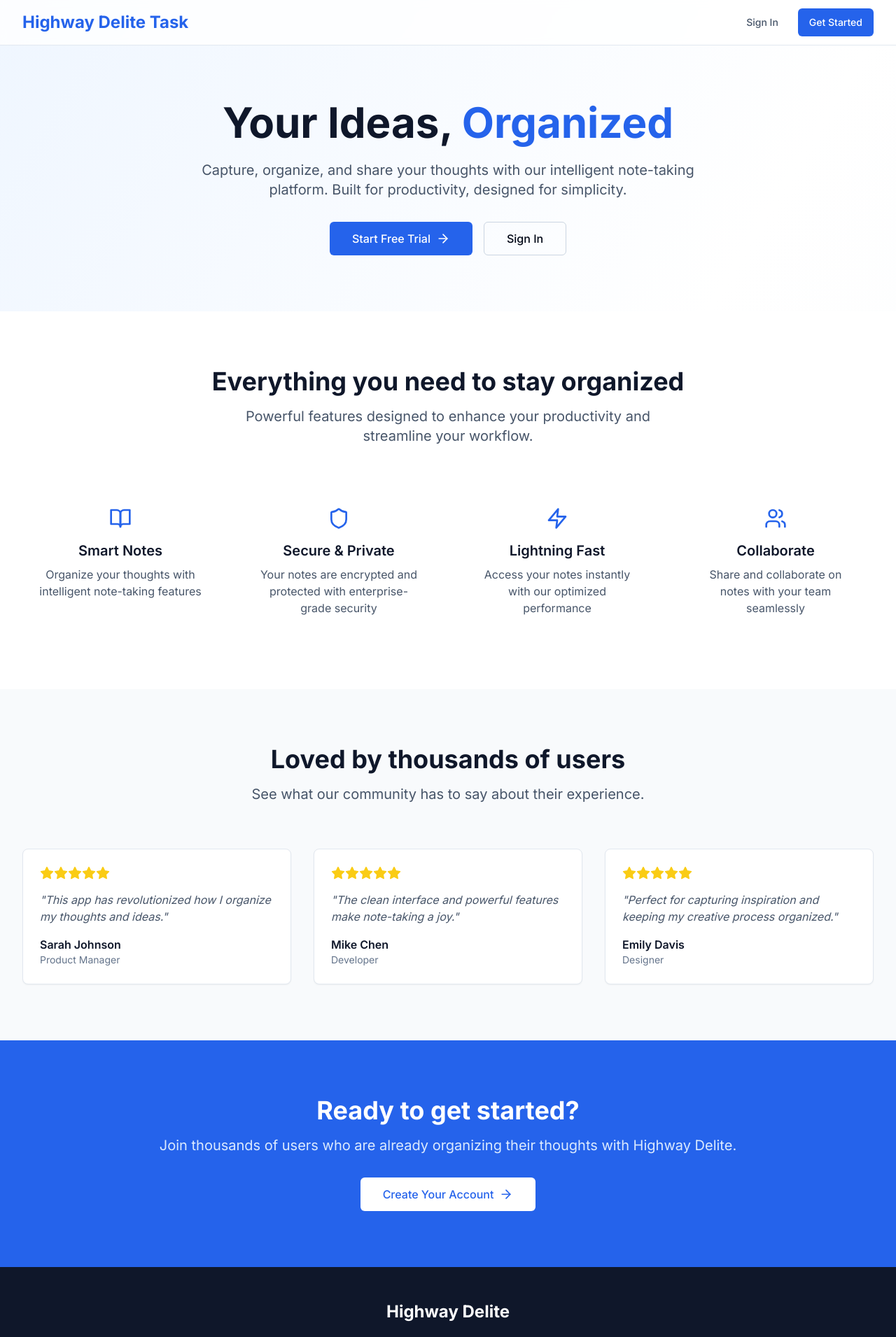
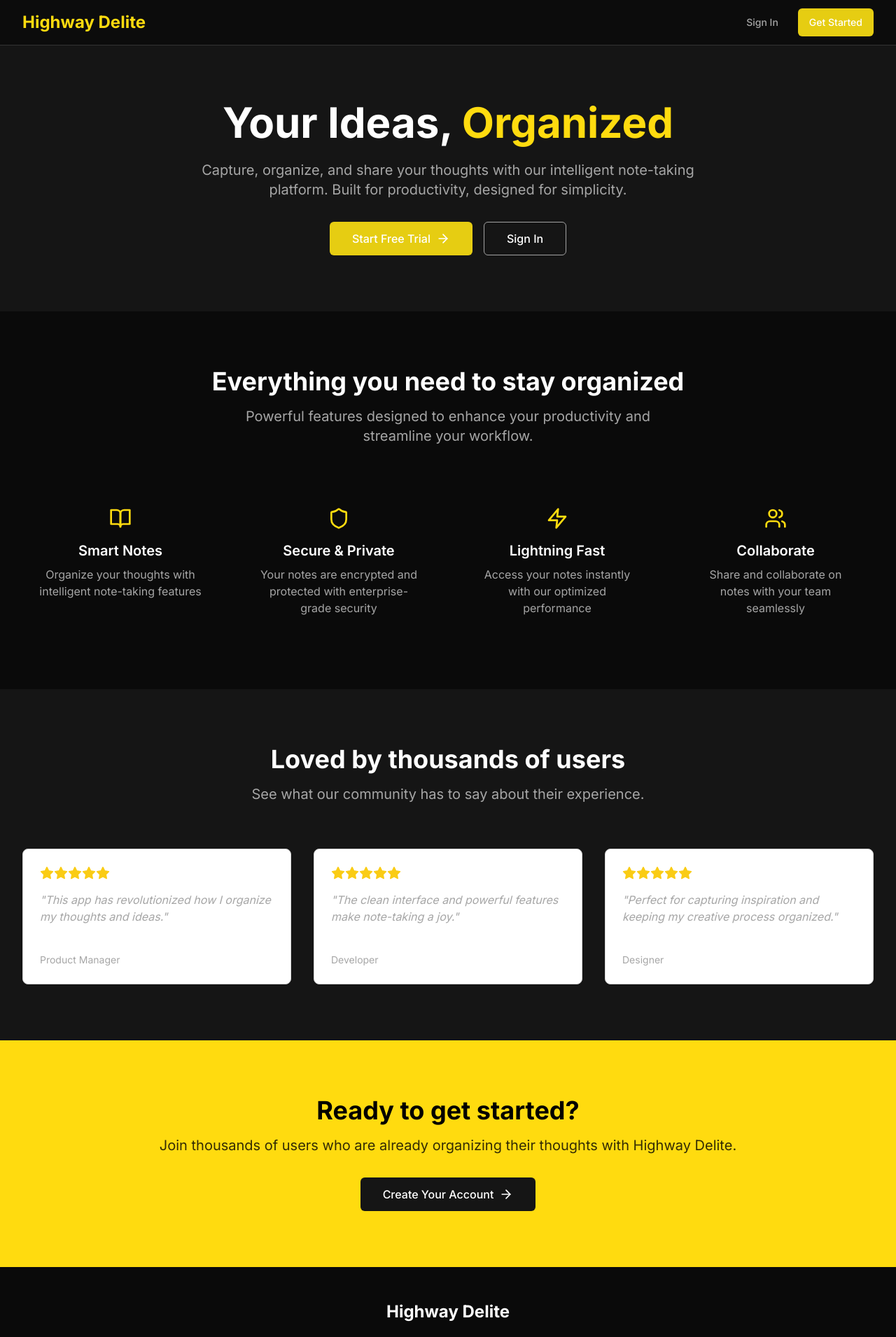
Before and after one commit to JaYRaNa213/highway-delite-Assignment, a React (Vite) app in the folder frontend/: page / in a window 1280 px wide. Shown: the top 1911 px of the page at 70% size. Built offline with nearby package versions, Linux system fonts and the light colour scheme; no server answers.

Commit message:
colour chages in

```diff
--- a/frontend/src/index.css
+++ b/frontend/src/index.css
@@ -4,25 +4,25 @@
 
 @layer base {
   :root {
-    --background: 0 0% 100%;
-    --foreground: 222.2 84% 4.9%;
-    --card: 0 0% 100%;
-    --card-foreground: 222.2 84% 4.9%;
-    --popover: 0 0% 100%;
-    --popover-foreground: 222.2 84% 4.9%;
-    --primary: 221.2 83.2% 53.3%;
-    --primary-foreground: 210 40% 98%;
-    --secondary: 210 40% 96%;
-    --secondary-foreground: 222.2 84% 4.9%;
-    --muted: 210 40% 96%;
-    --muted-foreground: 215.4 16.3% 46.9%;
-    --accent: 210 40% 96%;
-    --accent-foreground: 222.2 84% 4.9%;
+    --background: 0 0% 8.2%; /* #151515 */
+    --foreground: 0 0% 100%;
+    --card: 0 0% 3.9%; /* #0a0a0a */
+    --card-foreground: 0 0% 100%;
+    --popover: 0 0% 3.9%;
+    --popover-foreground: 0 0% 100%;
+    --primary: 51 100% 53%; /* #ffe414 */
+    --primary-foreground: 0 0% 0%;
+    --secondary: 0 0% 15%;
+    --secondary-foreground: 0 0% 100%;
+    --muted: 0 0% 15%;
+    --muted-foreground: 0 0% 65%;
+    --accent: 0 0% 15%;
+    --accent-foreground: 0 0% 100%;
     --destructive: 0 84.2% 60.2%;
-    --destructive-foreground: 210 40% 98%;
-    --border: 214.3 31.8% 91.4%;
-    --input: 214.3 31.8% 91.4%;
-    --ring: 221.2 83.2% 53.3%;
+    --destructive-foreground: 0 0% 100%;
+    --border: 0 0% 20%;
+    --input: 0 0% 20%;
+    --ring: 51 100% 53%;
     --radius: 0.5rem;
   }
 
--- a/frontend/src/pages/Landing.tsx
+++ b/frontend/src/pages/Landing.tsx
@@ -7,22 +7,22 @@
 
   const features = [
     {
-      icon: <BookOpen className="h-8 w-8 text-primary-600" />,
+      icon: <BookOpen className="h-8 w-8 text-primary" />,
       title: "Smart Notes",
       description: "Organize your thoughts with intelligent note-taking features"
     },
     {
-      icon: <Shield className="h-8 w-8 text-primary-600" />,
+      icon: <Shield className="h-8 w-8 text-primary" />,
       title: "Secure & Private",
       description: "Your notes are encrypted and protected with enterprise-grade security"
     },
     {
-      icon: <Zap className="h-8 w-8 text-primary-600" />,
+      icon: <Zap className="h-8 w-8 text-primary" />,
       title: "Lightning Fast",
       description: "Access your notes instantly with our optimized performance"
     },
     {
-      icon: <Users className="h-8 w-8 text-primary-600" />,
+      icon: <Users className="h-8 w-8 text-primary" />,
       title: "Collaborate",
       description: "Share and collaborate on notes with your team seamlessly"
     }
@@ -50,20 +50,20 @@
   ];
 
   return (
-    <div className="min-h-screen bg-gradient-to-br from-primary-50 via-white to-secondary-50">
+    <div className="min-h-screen bg-background">
       {/* Navigation */}
-      <nav className="bg-white/80 backdrop-blur-sm border-b border-secondary-200 sticky top-0 z-50">
+      <nav className="bg-card/80 backdrop-blur-sm border-b border-border sticky top-0 z-50">
         <div className="max-w-7xl mx-auto px-4 sm:px-6 lg:px-8">
           <div className="flex justify-between items-center h-16">
             <div className="flex items-center">
               <div className="flex-shrink-0">
-                <h1 className="text-2xl font-bold text-primary-600">Highway Delite Task</h1>
+                <h1 className="text-2xl font-bold text-primary">Highway Delite</h1>
               </div>
             </div>
             <div className="flex items-center space-x-4">
               <button
                 onClick={() => navigate('/login')}
-                className="text-secondary-600 hover:text-secondary-900 px-3 py-2 rounded-md text-sm font-medium transition-colors"
+                className="text-muted-foreground hover:text-foreground px-3 py-2 rounded-md text-sm font-medium transition-colors"
               >
                 Sign In
               </button>
@@ -82,11 +82,11 @@
       <section className="relative py-20 px-4 sm:px-6 lg:px-8">
         <div className="max-w-7xl mx-auto">
           <div className="text-center">
-            <h1 className="text-4xl md:text-6xl font-bold text-secondary-900 mb-6">
+            <h1 className="text-4xl md:text-6xl font-bold text-foreground mb-6">
               Your Ideas,{' '}
-              <span className="text-primary-600">Organized</span>
+              <span className="text-primary">Organized</span>
             </h1>
-            <p className="text-xl text-secondary-600 mb-8 max-w-3xl mx-auto">
+            <p className="text-xl text-muted-foreground mb-8 max-w-3xl mx-auto">
               Capture, organize, and share your thoughts with our intelligent note-taking platform.
               Built for productivity, designed for simplicity.
             </p>
@@ -110,13 +110,13 @@
       </section>
 
       {/* Features Section */}
-      <section className="py-20 bg-white">
+      <section className="py-20 bg-card">
         <div className="max-w-7xl mx-auto px-4 sm:px-6 lg:px-8">
           <div className="text-center mb-16">
-            <h2 className="text-3xl md:text-4xl font-bold text-secondary-900 mb-4">
+            <h2 className="text-3xl md:text-4xl font-bold text-foreground mb-4">
               Everything you need to stay organized
             </h2>
-            <p className="text-xl text-secondary-600 max-w-2xl mx-auto">
+            <p className="text-xl text-muted-foreground max-w-2xl mx-auto">
               Powerful features designed to enhance your productivity and streamline your workflow.
             </p>
           </div>
@@ -127,10 +127,10 @@
                 <div className="flex justify-center mb-4">
                   {feature.icon}
                 </div>
-                <h3 className="text-xl font-semibold text-secondary-900 mb-2">
+                <h3 className="text-xl font-semibold text-foreground mb-2">
                   {feature.title}
                 </h3>
-                <p className="text-secondary-600">
+                <p className="text-muted-foreground">
                   {feature.description}
                 </p>
               </div>
@@ -140,13 +140,13 @@
       </section>
 
       {/* Testimonials Section */}
-      <section className="py-20 bg-secondary-50">
+      <section className="py-20 bg-background">
         <div className="max-w-7xl mx-auto px-4 sm:px-6 lg:px-8">
           <div className="text-center mb-16">
-            <h2 className="text-3xl md:text-4xl font-bold text-secondary-900 mb-4">
+            <h2 className="text-3xl md:text-4xl font-bold text-foreground mb-4">
               Loved by thousands of users
             </h2>
-            <p className="text-xl text-secondary-600">
+            <p className="text-xl text-muted-foreground">
               See what our community has to say about their experience.
             </p>
           </div>
@@ -159,12 +159,12 @@
                     <Star key={i} className="h-5 w-5 text-yellow-400 fill-current" />
                   ))}
                 </div>
-                <p className="text-secondary-600 mb-4 italic">
+                <p className="text-muted-foreground mb-4 italic">
                   "{testimonial.content}"
                 </p>
                 <div>
-                  <p className="font-semibold text-secondary-900">{testimonial.name}</p>
-                  <p className="text-sm text-secondary-500">{testimonial.role}</p>
+                  <p className="font-semibold text-foreground">{testimonial.name}</p>
+                  <p className="text-sm text-muted-foreground">{testimonial.role}</p>
                 </div>
               </div>
             ))}
@@ -173,17 +173,17 @@
       </section>
 
       {/* CTA Section */}
-      <section className="py-20 bg-primary-600">
+      <section className="py-20 bg-primary">
         <div className="max-w-4xl mx-auto text-center px-4 sm:px-6 lg:px-8">
-          <h2 className="text-3xl md:text-4xl font-bold text-white mb-4">
+          <h2 className="text-3xl md:text-4xl font-bold text-primary-foreground mb-4">
             Ready to get started?
           </h2>
-          <p className="text-xl text-primary-100 mb-8">
+          <p className="text-xl text-primary-foreground/80 mb-8">
             Join thousands of users who are already organizing their thoughts with Highway Delite.
           </p>
           <button
             onClick={() => navigate('/signup')}
-            className="btn bg-white text-primary-600 hover:bg-secondary-50 btn-lg px-8"
+            className="btn bg-background text-foreground hover:bg-card btn-lg px-8"
           >
             Create Your Account
             <ArrowRight className="ml-2 h-5 w-5" />
@@ -192,30 +192,30 @@
       </section>
 
       {/* Footer */}
-      <footer className="bg-secondary-900 text-white py-12">
+      <footer className="bg-card text-foreground py-12">
         <div className="max-w-7xl mx-auto px-4 sm:px-6 lg:px-8">
           <div className="text-center">
             <h3 className="text-2xl font-bold mb-4">Highway Delite</h3>
-            <p className="text-secondary-400 mb-6">
+            <p className="text-muted-foreground mb-6">
               Organize your thoughts, boost your productivity.
             </p>
             <div className="flex justify-center space-x-6">
               <button
                 onClick={() => navigate('/login')}
-                className="text-secondary-400 hover:text-white transition-colors"
+                className="text-muted-foreground hover:text-foreground transition-colors"
               >
                 Sign In
               </button>
               <button
                 onClick={() => navigate('/signup')}
-                className="text-secondary-400 hover:text-white transition-colors"
+                className="text-muted-foreground hover:text-foreground transition-colors"
               >
                 Sign Up
               </button>
             </div>
-            <div className="mt-8 pt-8 border-t border-secondary-800">
-              <p className="text-secondary-500 text-sm">
-                © 2024 HighWay Delite All rights reserved.
+            <div className="mt-8 pt-8 border-t border-border">
+              <p className="text-muted-foreground text-sm">
+                © 2024 Highway Delite. All rights reserved.
               </p>
             </div>
           </div>
--- a/frontend/tailwind.config.js
+++ b/frontend/tailwind.config.js
@@ -15,30 +15,30 @@
         primary: {
           DEFAULT: "hsl(var(--primary))",
           foreground: "hsl(var(--primary-foreground))",
-          50: '#eff6ff',
-          100: '#dbeafe',
-          200: '#bfdbfe',
-          300: '#93c5fd',
-          400: '#60a5fa',
-          500: '#3b82f6',
-          600: '#2563eb',
-          700: '#1d4ed8',
-          800: '#1e40af',
-          900: '#1e3a8a',
+          50: '#fffef0',
+          100: '#fffbcc',
+          200: '#fff699',
+          300: '#fff266',
+          400: '#ffed33',
+          500: '#ffe414',
+          600: '#e6cd12',
+          700: '#ccb610',
+          800: '#b39f0e',
+          900: '#99880c',
         },
         secondary: {
           DEFAULT: "hsl(var(--secondary))",
           foreground: "hsl(var(--secondary-foreground))",
-          50: '#f8fafc',
-          100: '#f1f5f9',
-          200: '#e2e8f0',
-          300: '#cbd5e1',
-          400: '#94a3b8',
-          500: '#64748b',
-          600: '#475569',
-          700: '#334155',
-          800: '#1e293b',
-          900: '#0f172a',
+          50: '#f5f5f5',
+          100: '#e5e5e5',
+          200: '#d4d4d4',
+          300: '#a3a3a3',
+          400: '#737373',
+          500: '#525252',
+          600: '#404040',
+          700: '#262626',
+          800: '#171717',
+          900: '#0a0a0a',
         },
         destructive: {
           DEFAULT: "hsl(var(--destructive))",
```
